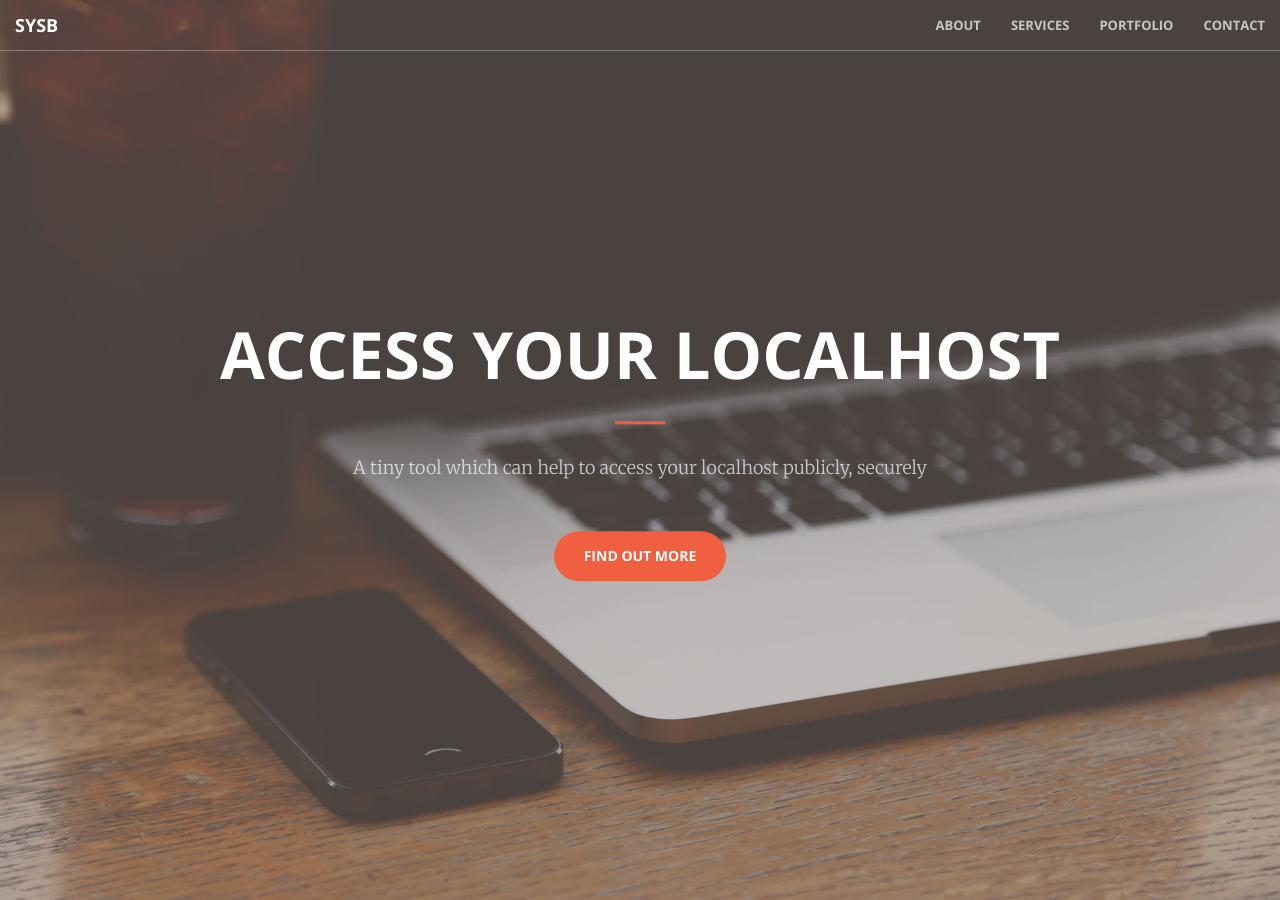
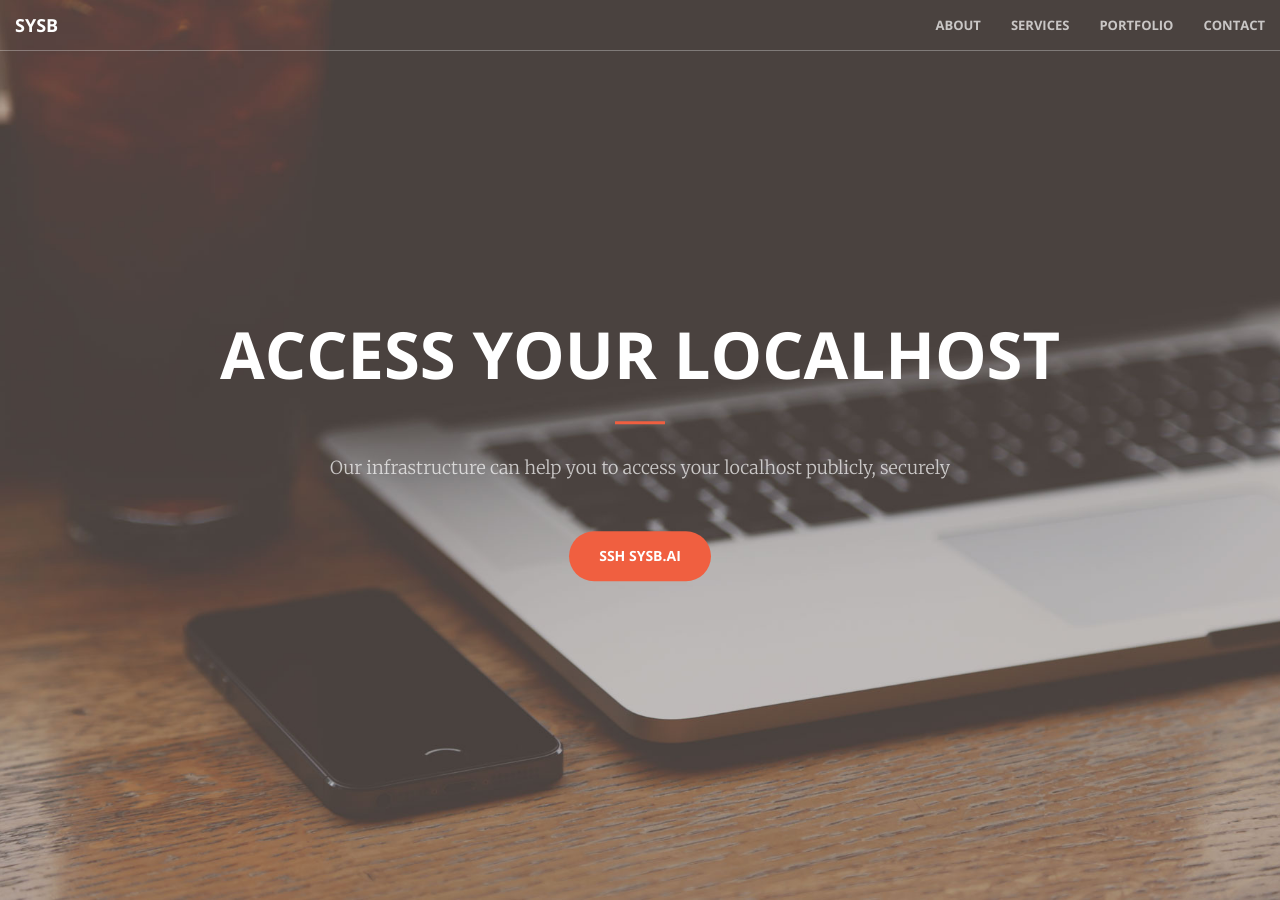
Before and after one commit to usama7628674/sysb.AI, a Jekyll site: the page built from index.html, in a window 1280 px wide and 900 px high. Built offline with Jekyll 4.4.1, drawn with Linux system fonts in a browser that asks for light colours.

Commit message:
yet another commit

```diff
--- a/_includes/header.html
+++ b/_includes/header.html
@@ -3,8 +3,8 @@
         <div class="header-content-inner">
             <h1>Access your localhost</h1>
             <hr>
-            <p>A tiny tool which can help to access your localhost publicly, securely</p>
-            <a href="#about" class="btn btn-primary btn-xl page-scroll">Find Out More</a>
+            <p>Our infrastructure can help you to access your localhost publicly, securely</p>
+            <a href="#about" class="btn btn-primary btn-xl page-scroll">ssh sysb.ai</a>
         </div>
     </div>
 </header>
```
